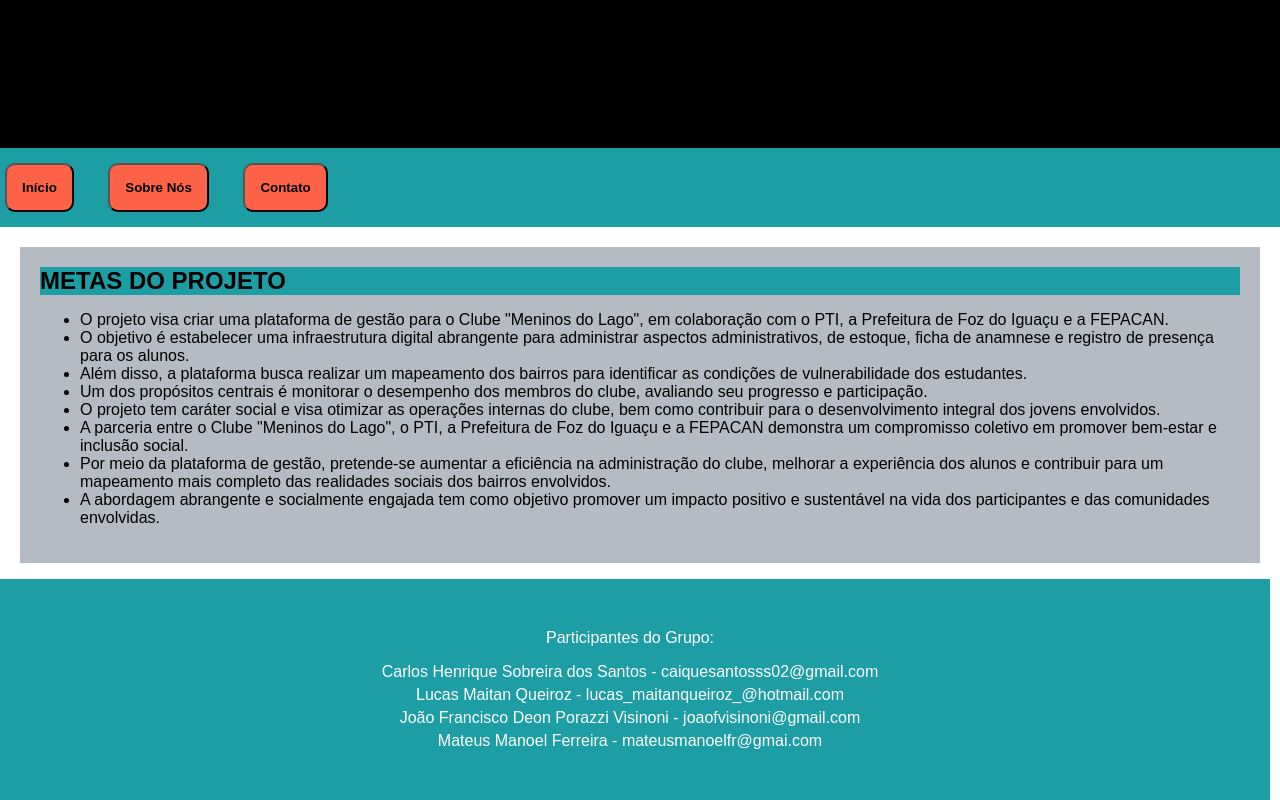
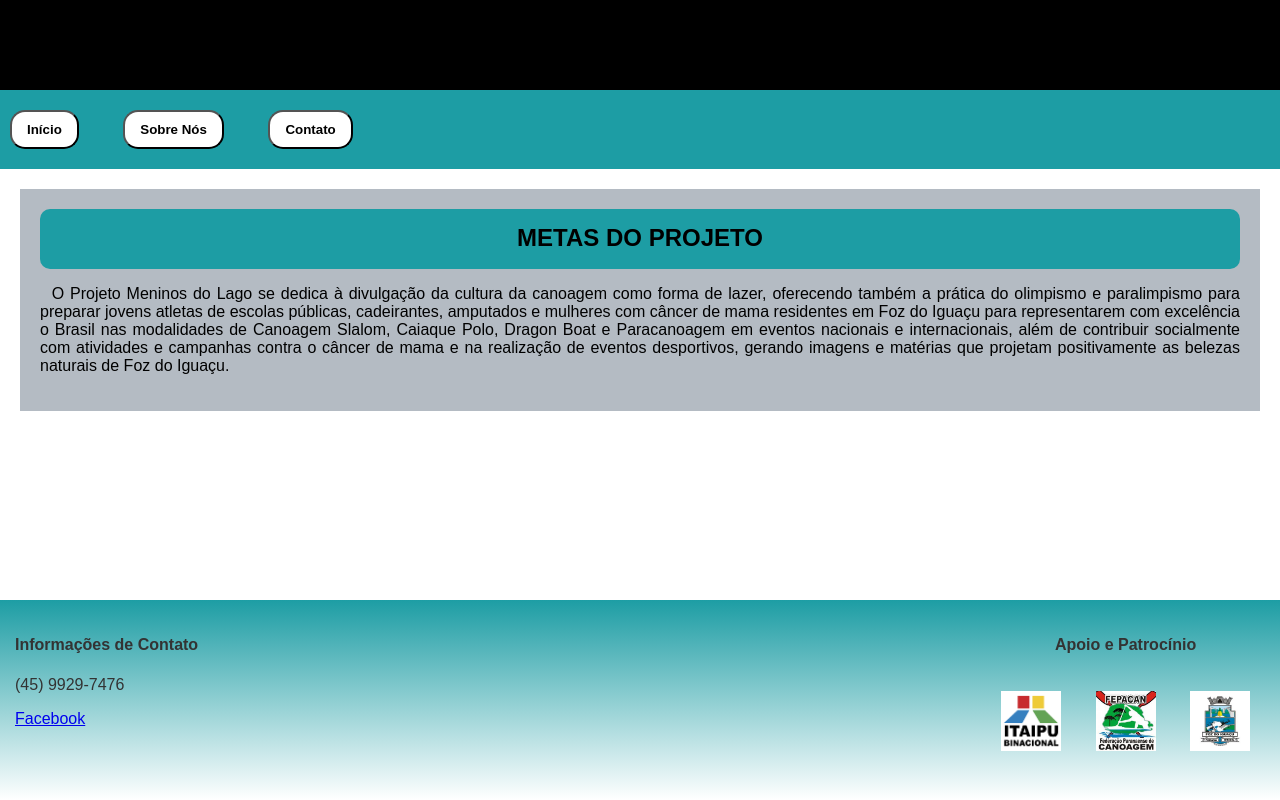
Before and after one commit to matteusmanoel/IMEL, a plain HTML site: page index.html in a window 1280 px wide. Drawn offline with Linux system fonts and the light colour scheme; files that its build step writes are made by us from their sources.

Commit message:
commitatt

```diff
--- a/css/styles.css
+++ b/css/styles.css
@@ -33,9 +33,12 @@ nav ul li a:hover {
     font-weight: 400;
 }
 
-#projectInfoDiv  {
+#projectInfoDiv {
     text-align: left;
+    text-align: justify;
 }
+
+
 
 #faceBtn {
     background-color: #1846ffc6;
@@ -47,11 +50,12 @@ nav ul li a:hover {
     margin-left: 25%;
 }
 
-h3{
+h3 {
     text-align: center;
 }
 
-#userName, #userPass{
+#userName,
+#userPass {
     margin: 10px;
     border-color: #0097A1;
     border-radius: 5px;
@@ -68,26 +72,40 @@ h3{
 }
 
 
-.navBtns{
-    margin: 5px;
-    padding: 15px;
-    border-radius: 10px;
-    background-color: tomato;
-    box-shadow: #6C7A89;
-    font-weight: bold;
+.navBtns {
+    color: #000;
+    margin: 10px;
+    padding: 10px 15px;
+    background-color: white;
+    border-radius: 15px;
+    text-align: center;
+    font-weight: bolder;
+    user-select: none;
+    cursor: pointer;
+
 }
 
-h2{
+.navBtns:hover {
+    background: rgb(163, 163, 163);
+    transition: background 1s;
+}
+
+h2 {
+    padding: 15px;
+    height: 30px;
+    text-align: center;
+    border-radius: 10px;
     background-color: #1d9da4;
     font-weight: bold;
     margin: auto;
+
 }
 
 /* Estilos da seção de informações do projeto */
 .projeto-info {
     display: block;
     align-content: center;
-    text-align: left;
+    text-align: center;
     padding: 20px;
     background-color: #6c7a8981;
     margin: 20px;
@@ -96,17 +114,20 @@ h2{
 .container {
     background: #0097A1;
     display: flex;
-    flex-direction: row;
+    flex-direction: column;
     justify-content: center;
     align-items: center;
+    min-height: 100vh;
 }
 
 /* Estilos do cabeçalho */
 header {
     /* background-image: url(../images/imagem3.jpg.jpg); */
+    height: 50px;
+    width: 100%;
     color: #fff;
     background-color: #000;
-    padding: 74px 0;
+    padding: 20px 0;
 }
 
 /*
@@ -117,25 +138,33 @@ header {
 
 /* Estilos do rodapé */
 footer {
+    height: 25vh;
     width: 100%;
-    position: fixed;
-    background-color: #1d9da4;
-    color: #fff;
-    text-align: center;
-    padding: 0px 0;
-    bottom: 0px;
-    margin-left: -10px;
+    display: flex;
+    flex-direction: row;
+    background: linear-gradient(#1d9da4, #fff);
+    color: #333;
+    position: absolute;
+    padding: 15px;
+    bottom: 0;
+    justify-content: space-between;
+    box-sizing: border-box;
 }
 
-.participantes{
-    padding: 34px;
+.InfoContact {
+    text-align: right;
 }
 
-.participantes ul {
-    list-style-type: none;
-    padding: 0;
+.supporters {
+    text-align: left;
 }
 
-.participantes ul li {
-    margin: 5px 0;
+.supporters img {
+    height: 60px;
+    width: 60px;
+    padding: 15px;
 }
+
+h4 {
+    text-align: center;
+}
--- a/index.html
+++ b/index.html
@@ -4,7 +4,6 @@
 <head>
     <meta charset="UTF-8">
     <meta name="viewport" content="width=device-width, initial-scale=1.0">
-    <link rel="stylesheet" href="styles.css">
     <title>Clube Meninos do Lago</title>
     <link rel="stylesheet" href="css/styles.css">
 </head>
@@ -28,25 +27,9 @@
     <section class="projeto-info">
         <h2>METAS DO PROJETO</h2>
         <div id="projectInfoDiv">
-            <ul>
-                <li>O projeto visa criar uma plataforma de gestão para o Clube "Meninos do Lago", em colaboração com o
-                    PTI, a Prefeitura de Foz do Iguaçu e a FEPACAN.</li>
-                <li>O objetivo é estabelecer uma infraestrutura digital abrangente para administrar aspectos
-                    administrativos, de estoque, ficha de anamnese e registro de presença para os alunos.</li>
-                <li>Além disso, a plataforma busca realizar um mapeamento dos bairros para identificar as condições de
-                    vulnerabilidade dos estudantes.</li>
-                <li>Um dos propósitos centrais é monitorar o desempenho dos membros do clube, avaliando seu progresso e
-                    participação.</li>
-                <li>O projeto tem caráter social e visa otimizar as operações internas do clube, bem como contribuir
-                    para o desenvolvimento integral dos jovens envolvidos.</li>
-                <li>A parceria entre o Clube "Meninos do Lago", o PTI, a Prefeitura de Foz do Iguaçu e a FEPACAN
-                    demonstra um compromisso coletivo em promover bem-estar e inclusão social.</li>
-                <li>Por meio da plataforma de gestão, pretende-se aumentar a eficiência na administração do clube,
-                    melhorar a experiência dos alunos e contribuir para um mapeamento mais completo das realidades
-                    sociais dos bairros envolvidos.</li>
-                <li>A abordagem abrangente e socialmente engajada tem como objetivo promover um impacto positivo e
-                    sustentável na vida dos participantes e das comunidades envolvidas.</li>
-            </ul>
+            <main>
+                <p>&nbsp; O Projeto Meninos do Lago se dedica à divulgação da cultura da canoagem como forma de lazer, oferecendo também a prática do olimpismo e paralimpismo para preparar jovens atletas de escolas públicas, cadeirantes, amputados e mulheres com câncer de mama residentes em Foz do Iguaçu para representarem com excelência o Brasil nas modalidades de Canoagem Slalom, Caiaque Polo, Dragon Boat e Paracanoagem em eventos nacionais e internacionais, além de contribuir socialmente com atividades e campanhas contra o câncer de mama e na realização de eventos desportivos, gerando imagens e matérias que projetam positivamente as belezas naturais de Foz do Iguaçu.</p>
+            </main>
         </div>
     </section>
 
@@ -56,15 +39,16 @@
     </div> -->
 
     <footer>
-        <div class="participantes">
-            <p>Participantes do Grupo:</p>
-            <ul>
-                <li>Carlos Henrique Sobreira dos Santos - caiquesantosss02@gmail.com</li>
-                <li>Lucas Maitan Queiroz - lucas_maitanqueiroz_@hotmail.com</li>
-                <li>João Francisco Deon Porazzi Visinoni - joaofvisinoni@gmail.com</li>
-                <li>Mateus Manoel Ferreira - mateusmanoelfr@gmai.com</li>
-
-            </ul>
+        <div class="infoContact">
+            <h4>Informações de Contato</h4>
+                <p>(45) 9929-7476</p>
+                <a href="www.facebook.com/meninosdolago">Facebook</a>
+        </div>
+        <div class="supporters">
+            <h4>Apoio e Patrocínio</h4>
+        <img src="images/logoitaipu.jpg" alt="Logo Itaipu">
+        <img src="images/logofepacan.jpg" alt="Logo Fepacan">
+        <img src="images/logoprefeiturafoz.jpg" alt="Logo Prefeitura de Foz do Iguaçu">
         </div>
     </footer>
     <script src="js/script.js"></script>
```
Also changed, not shown: images/logofepacan.jpg (added), images/logoitaipu.jpg (added), images/logoprefeiturafoz.jpg (added).
